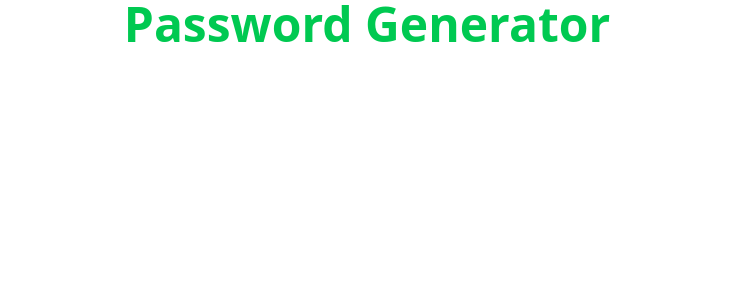
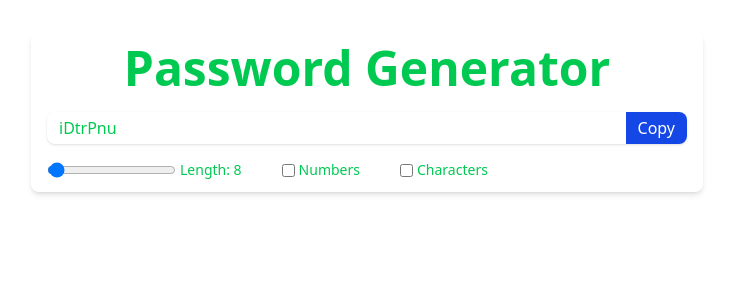
Before and after one commit to lakadeamit220/password-generator, a React (Vite) app: page / in a window 1280 px wide. Shown: the top 300 px of the page, without its empty margins (273-1006 px from the left). Built offline with nearby package versions, Linux system fonts and the light colour scheme.

Commit message:
Implemented password generator.

```diff
--- a/src/App.jsx
+++ b/src/App.jsx
@@ -1,10 +1,95 @@
+import { useState, useCallback, useEffect, useRef } from "react";
+
 function App() {
+  const [length, setLength] = useState(8);
+  const [numberAllowed, setNumberAllowed] = useState(false);
+  const [charAllowed, setCharAllowed] = useState(false);
+  const [password, setPassword] = useState("");
+
+  const passwordRef = useRef(null);
+
+  const passwordGenerator = useCallback(() => {
+    let pass = "";
+    let str = "ABCDEFGHIJKLMNOPQRSTUVWXYZabcdefghijklmnopqrstuvwxyz";
+    if (numberAllowed) str += "0123456789";
+    if (charAllowed) str += "!@#$%^&*-_+=[]{}~`";
+
+    for (let i = 1; i <= length; i++) {
+      let char = Math.floor(Math.random() * str.length + 1);
+      pass += str.charAt(char);
+    }
+
+    setPassword(pass);
+  }, [length, numberAllowed, charAllowed, setPassword]);
+
+  const copyPasswordToClipboard = useCallback(() => {
+    passwordRef.current?.select();
+    passwordRef.current?.setSelectionRange(0, 99);
+    window.navigator.clipboard.writeText(password);
+  }, [password]);
+
+  useEffect(() => {
+    passwordGenerator();
+  }, [length, numberAllowed, charAllowed, passwordGenerator]);
   return (
-    <>
-      <h1 className="text-5xl text-center font-bold text-green-500">
+    <div className="w-full max-w-2xl mx-auto shadow-md rounded-lg px-4 py-3 my-8 text-green-500">
+      <h1 className="text-5xl text-center font-bold text-green-500 mb-5">
         Password Generator
       </h1>
-    </>
+      <div className="flex shadow rounded-lg overflow-hidden mb-4">
+        <input
+          type="text"
+          value={password}
+          className="outline-none w-full py-1 px-3"
+          placeholder="Password"
+          readOnly
+          ref={passwordRef}
+        />
+        <button
+          onClick={copyPasswordToClipboard}
+          className="outline-none bg-blue-700 text-white px-3 py-0.5 shrink-0"
+        >
+          Copy
+        </button>
+      </div>
+      <div className="flex text-sm gap-x-10">
+        <div className="flex items-center gap-x-1">
+          <input
+            type="range"
+            min={6}
+            max={100}
+            value={length}
+            className="cursor-pointer"
+            onChange={(e) => {
+              setLength(e.target.value);
+            }}
+          />
+          <label>Length: {length}</label>
+        </div>
+        <div className="flex items-center gap-x-1">
+          <input
+            type="checkbox"
+            defaultChecked={numberAllowed}
+            id="numberInput"
+            onChange={() => {
+              setNumberAllowed((prev) => !prev);
+            }}
+          />
+          <label htmlFor="numberInput">Numbers</label>
+        </div>
+        <div className="flex items-center gap-x-1">
+          <input
+            type="checkbox"
+            defaultChecked={charAllowed}
+            id="characterInput"
+            onChange={() => {
+              setCharAllowed((prev) => !prev);
+            }}
+          />
+          <label htmlFor="characterInput">Characters</label>
+        </div>
+      </div>
+    </div>
   );
 }
 
```
